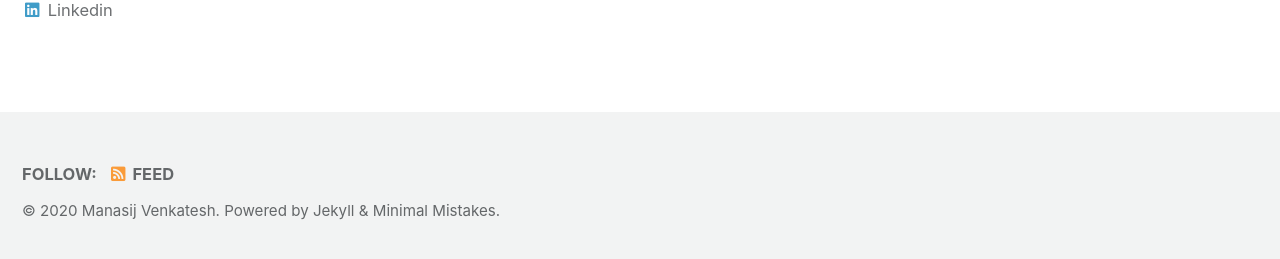
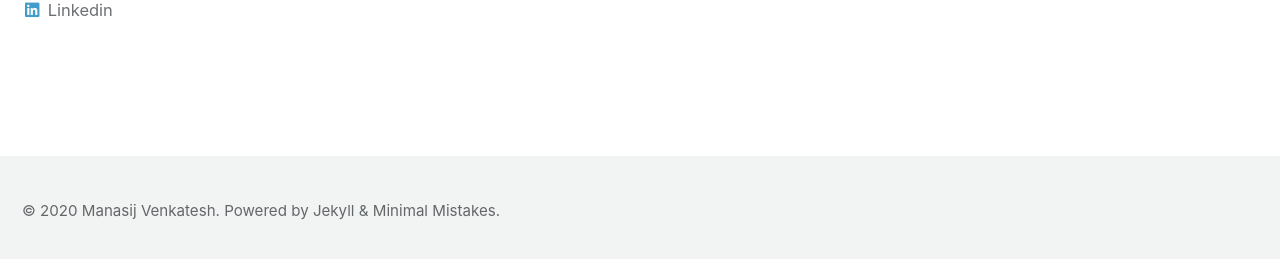
Before and after one commit to makto-toruk/makto-toruk.github.io, a Jekyll site: the page built from index.html, in a window 1280 px wide and 1186 px high. Shown: the part 919-1178 px from the top of the window. Built offline with Jekyll 4.4.1, drawn with Linux system fonts in a browser that asks for light colours; cached includes are drawn as plain includes; the list of posts is cut into pages by our own code.

Commit message:
remove follow footer

```diff
--- a/_includes/footer.html
+++ b/_includes/footer.html
@@ -1,4 +1,4 @@
-<div class="page__footer-follow">
+<!-- <div class="page__footer-follow">
   <ul class="social-icons">
     {% if site.data.ui-text[site.locale].follow_label %}
       <li><strong>{{ site.data.ui-text[site.locale].follow_label }}</strong></li>
@@ -14,6 +14,6 @@
 
     <li><a href="{% if site.atom_feed.path %}{{ site.atom_feed.path }}{% else %}{{ '/feed.xml' | relative_url }}{% endif %}"><i class="fas fa-fw fa-rss-square" aria-hidden="true"></i> {{ site.data.ui-text[site.locale].feed_label | default: "Feed" }}</a></li>
   </ul>
-</div>
+</div>  -->
 
 <div class="page__footer-copyright">&copy; {{ site.time | date: '%Y' }} {{ site.name | default: site.title }}. {{ site.data.ui-text[site.locale].powered_by | default: "Powered by" }} <a href="https://jekyllrb.com" rel="nofollow">Jekyll</a> &amp; <a href="https://mademistakes.com/work/minimal-mistakes-jekyll-theme/" rel="nofollow">Minimal Mistakes</a>.</div>
```
